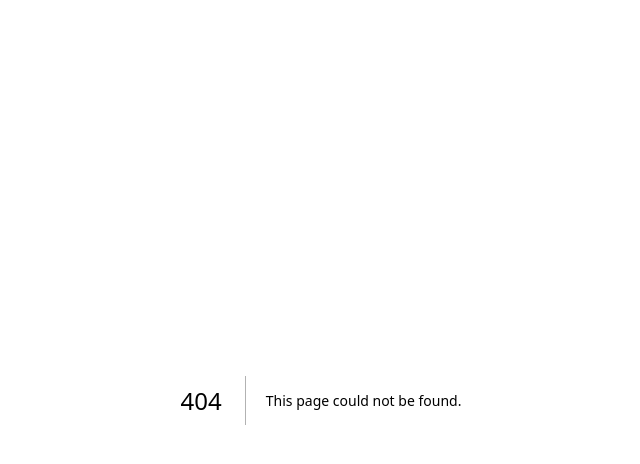
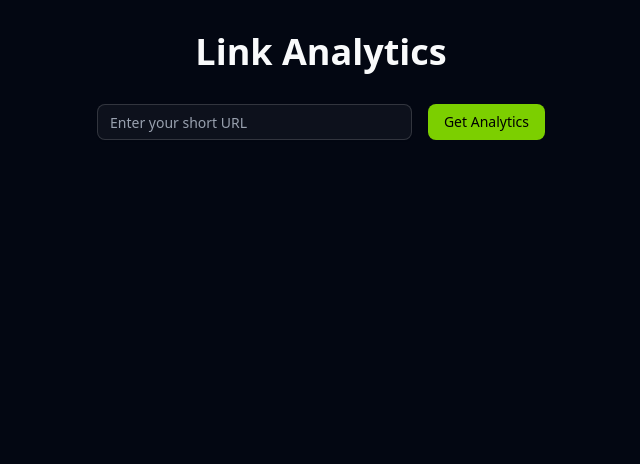
Before and after one commit to PrathamGhaywat/linkee, a Next.js app: page /analytics in a window 1280 px wide. Before the commit this address had no page. Shown: the top 464 px of the page, without its empty margins (319-959 px from the left). Built offline with nearby package versions, Linux system fonts and the light colour scheme.

Commit message:
analytics UI added

```diff
--- /dev/null
+++ b/app/analytics/page.tsx
@@ -0,0 +1,82 @@
+'use client'
+
+import { useState } from 'react';
+import { Button } from '@/components/ui/button';
+import { Input } from '@/components/ui/input';
+
+interface AnalyticsData {
+  totalClicks: number;
+  referrers: string[];
+  browsers: string[];
+  os: string[];
+}
+
+export default function Analytics() {
+    const [url, setUrl] = useState('');
+    const [analytics, setAnalytics] = useState<AnalyticsData | null>(null);
+
+    const fetchAnalytics = () => {
+        //placeholder
+        setAnalytics({
+            totalClicks: 67,
+            referrers: ['google.com', 'x.com', 'bing.com'],
+            browsers: ['Chrome', 'Safari', 'Firefox'],
+            os: ['Windows', 'macOS', 'Linux']
+        });
+    }
+
+    return (
+        <div className="min-h-screen bg-background px-4 py-8">
+            <div className="max-w-md mx-auto">
+                <h1 className="text-4xl font-bold text-foreground text-center mb-8">Link Analytics</h1>
+
+                <div className="flex gap-4 mb-8">
+                    <Input
+                        type="url"
+                        placeholder="Enter your short URL"
+                        value={url}
+                        onChange={(e) => setUrl(e.target.value)}
+                        className="flex-1"
+                    />
+                    <Button className="px-4 bg-lime-500 text-black hover:bg-lime-600 sm:w-auto" onClick={fetchAnalytics}>Get Analytics</Button>
+                </div>
+
+                {analytics && (
+                    <div className="space-y-6">
+                        <div>
+                            <h2 className="text-lg font-semibold text-foreground">Total Clicks</h2>
+                            <p className="text-2xl font-bold text-primary">{analytics.totalClicks}</p>
+                        </div>
+
+                        <div>
+                            <h2 className="text-lg font-semibold text-foreground">Top Referrers</h2>
+                            <ul className="list-disc list-inside text-muted-foreground">
+                                {analytics.referrers.map((ref, index) => (
+                                    <li key={index}>{ref}</li>
+                                ))}
+                            </ul>
+                        </div>
+
+                        <div>
+                            <h2 className="text-lg font-semibold text-foreground">Browsers</h2>
+                            <ul className="list-disc list-inside text-muted-foreground">
+                                {analytics.browsers.map((browser, index) => (
+                                    <li key={index}>{browser}</li>
+                                ))}
+                            </ul>
+                        </div>
+
+                        <div>
+                            <h2 className="text-lg font-semibold text-foreground">Operating Systems</h2>
+                            <ul className="list-disc list-inside text-muted-foreground">
+                                {analytics.os.map((os, index) => (
+                                    <li key={index}>{os}</li>
+                                ))}
+                            </ul>
+                        </div>
+                    </div>
+                )}
+            </div>
+        </div>
+    );
+}
--- a/app/page.tsx
+++ b/app/page.tsx
@@ -1,6 +1,7 @@
 import { Button } from "@/components/ui/button";
 import { Input } from "@/components/ui/input";
 import Image from "next/image";
+import Link from "next/link";
 
 export default function Home() {
   return (
@@ -10,12 +11,12 @@ export default function Home() {
           <div className="flex items-center gap-3">
             <Image
               src="/linkee.svg"
-              width={32}
-              height={32}
+              width={40}
+              height={40}
               alt="Linkee Logo"
               className="text-foreground"
             />
-            <h1 className="text-3xl font-bold text-foreground">Linkee</h1>
+            <h1 className="text-6xl font-bold text-foreground">Linkee</h1>
           </div>
 
           <p className="text-lg text-muted-foreground">A simple and authless URL shortner</p>
@@ -32,7 +33,7 @@ export default function Home() {
       </div>
 
       <div className="absolute bottom-20 left-1/2 transform -translate-x-1/2">
-        <Button className="px-6 bg-lime-500 text-black hover:bg-lime-600">Or get Link Analytics</Button>
+        <Link href="./analytics"><Button className="px-6 bg-lime-500 text-black hover:bg-lime-600">Get Link Analytics</Button></Link>
       </div>
     </div>
   );
```
